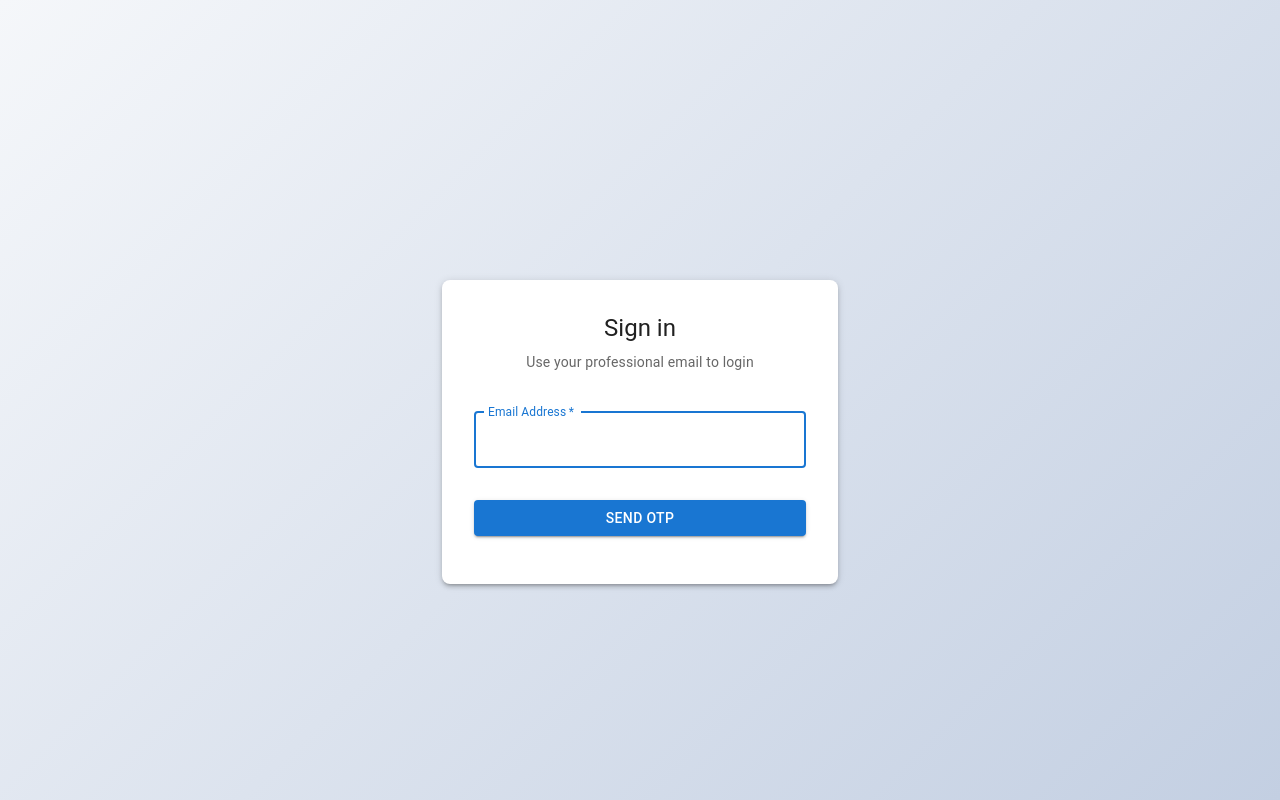
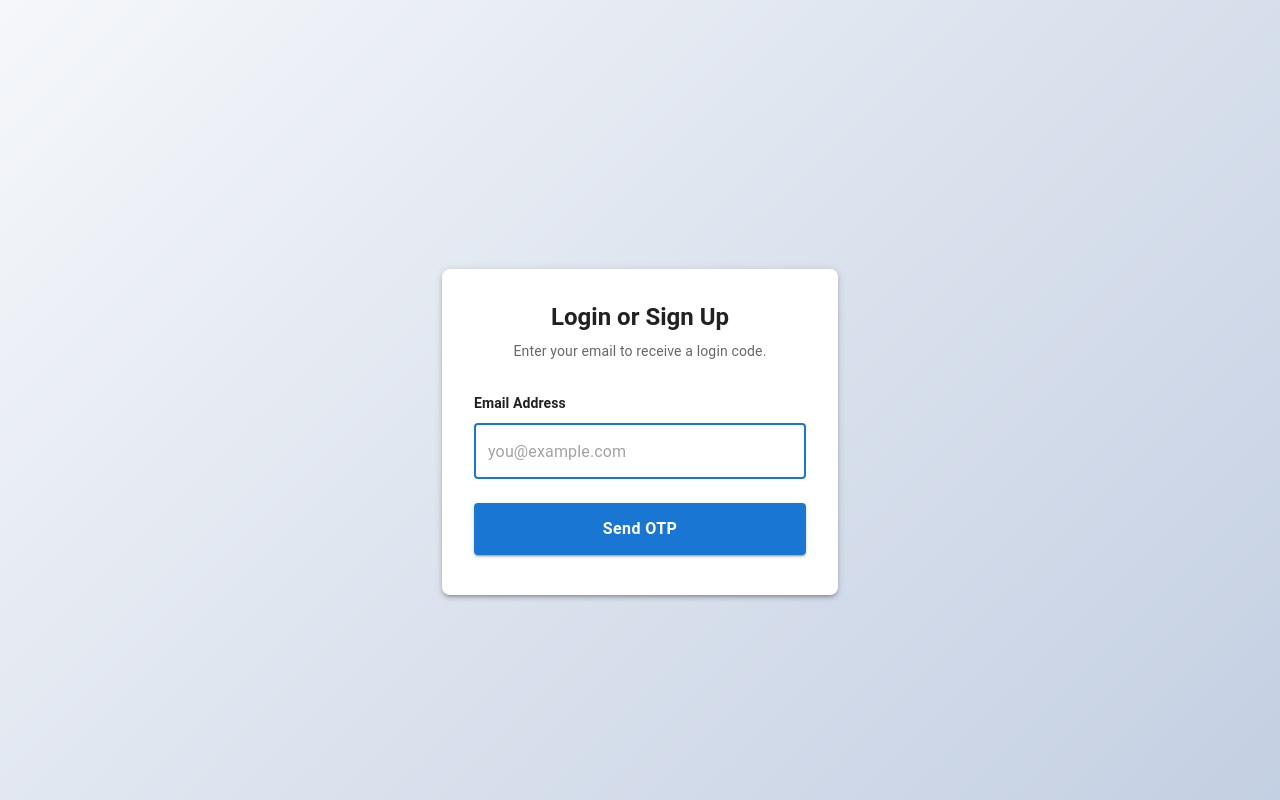
Before and after one commit to sankalp-technogise/upgrad-learning-platform, a React (Vite) app in the folder frontend/: page /login in a window 1280 px wide. Built offline with nearby package versions, Linux system fonts and the light colour scheme; no server answers.

Commit message:
feat: Add local development configuration and enhance the login page UI/UX with updated text and styling.

```diff
--- a/frontend/src/features/auth/components/LoginPage.tsx
+++ b/frontend/src/features/auth/components/LoginPage.tsx
@@ -30,20 +30,22 @@ export const LoginPage: React.FC = () => {
     <Container maxWidth="xs">
       <Box sx={{ mt: 8, display: 'flex', flexDirection: 'column', alignItems: 'center' }}>
         <Paper elevation={3} sx={{ p: 4, width: '100%', borderRadius: 2 }}>
-          <Typography component="h1" variant="h5" align="center" gutterBottom>
-            Sign in
+          <Typography component="h1" variant="h5" align="center" sx={{ fontWeight: 'bold', mb: 1 }}>
+            Login or Sign Up
           </Typography>
-          <Typography variant="body2" color="text.secondary" align="center" sx={{ mb: 3 }}>
-            Use your professional email to login
+          <Typography variant="body2" color="text.secondary" align="center" sx={{ mb: 4 }}>
+            Enter your email to receive a login code.
           </Typography>
 
-          <Box component="form" onSubmit={handleSubmit} sx={{ mt: 1 }}>
+          <Box component="form" onSubmit={handleSubmit}>
+            <Typography variant="subtitle2" sx={{ mb: 1, fontWeight: 'bold' }}>
+              Email Address
+            </Typography>
             <TextField
-              margin="normal"
               required
               fullWidth
               id="email"
-              label="Email Address"
+              placeholder="you@example.com"
               name="email"
               autoComplete="email"
               autoFocus
@@ -51,12 +53,23 @@ export const LoginPage: React.FC = () => {
               onChange={(e) => setEmail(e.target.value)}
               error={!!error}
               helperText={error}
+              InputProps={{
+                sx: { borderRadius: 1 },
+              }}
             />
             <Button
               type="submit"
               fullWidth
               variant="contained"
-              sx={{ mt: 3, mb: 2 }}
+              size="large"
+              sx={{
+                mt: 3,
+                mb: 1,
+                py: 1.5,
+                textTransform: 'none',
+                fontSize: '1rem',
+                fontWeight: 600,
+              }}
               disabled={isLoading}
             >
               {isLoading ? 'Sending...' : 'Send OTP'}
```
